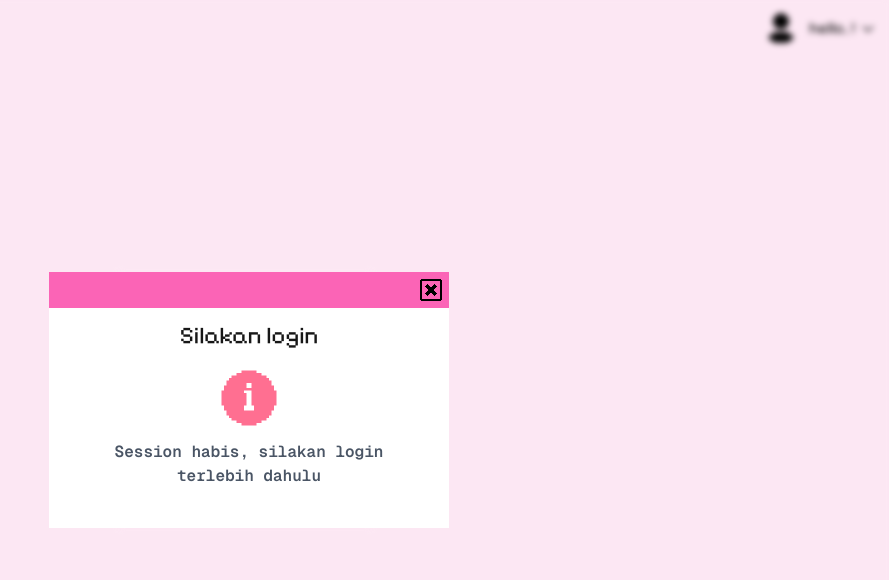
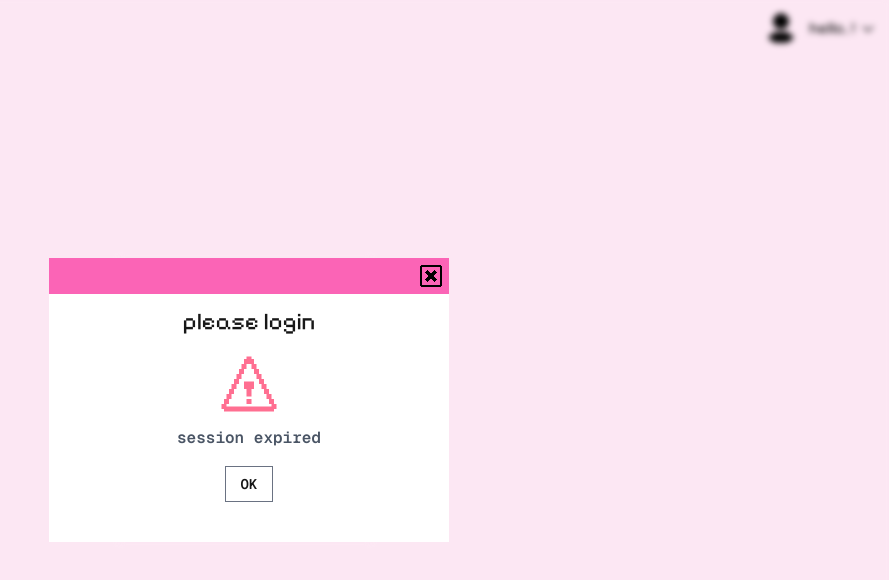
Before and after one commit to ideliamn/pinkpocketjournal, a Next.js app: page /dashboard in a window 1280 px wide. Shown: the top 580 px of the page, without its empty margins (391-1280 px from the left). Built offline with nearby package versions, Linux system fonts and the light colour scheme; no server answers.

Commit message:
fix session validation

```diff
--- a/app/(admin)/periods/page.tsx
+++ b/app/(admin)/periods/page.tsx
@@ -39,7 +39,7 @@ export default function Periods() {
     }
 
     const { profile } = useProfile()
-    const [loading, setLoading] = useState(true);
+    const [loading, setLoading] = useState(false);
     const [openModalAdd, setOpenModalAdd] = useState(false);
     const [openModalSuccess, setOpenModalSuccess] = useState(false);
     const [successMessage, setSuccessMessage] = useState("");
--- a/app/components/header/UserDropdown.tsx
+++ b/app/components/header/UserDropdown.tsx
@@ -23,7 +23,9 @@ export default function UserDropdown() {
     const [logoutLoading, setLogoutLoading] = useState(false);
 
     useEffect(() => {
-        if (!user && !profile && !loading) {
+        if (loading) return;
+
+        if (!user || !profile) {
             setOpenModalInfo(true);
         }
     }, [loading, user, profile])
@@ -58,13 +60,14 @@ export default function UserDropdown() {
             {/* Modal Info */}
             {openModalInfo && (
                 <SimpleModal
-                    type="info"
+                    type="warning"
                     isOpen={openModalInfo}
                     onClose={() => goToLogin()}
-                    title="Silakan login"
-                    message="Session habis, silakan login terlebih dahulu"
-                // yesButtonText="Ya"
-                // handleYes={() => goToLogin()}
+                    title="please login"
+                    message="session expired"
+                    yesButton
+                    yesButtonText="OK"
+                    handleYes={goToLogin}
                 />
             )}
             <button onClick={toggleDropdown} className="flex items-center dropdown-toggle cursor-pointer hover:bg-white/70 hover:text-pink-600 hover:underline">
--- a/app/components/modals/SimpleModal.tsx
+++ b/app/components/modals/SimpleModal.tsx
@@ -2,6 +2,7 @@
 
 import { Geist_Mono, Pixelify_Sans } from "next/font/google";
 import { Modal } from ".";
+import Button from "../ui/button/Button";
 
 interface ModalSuccessProps {
     type: "success" | "failed" | "info" | "warning"; // success / failed / info / warning
@@ -9,6 +10,12 @@ interface ModalSuccessProps {
     onClose: () => void;
     title?: string;
     message?: string;
+    yesButton?: boolean;
+    yesButtonText?: string;
+    handleYes?: () => void;
+    noButton?: boolean;
+    noButtonText?: string;
+    handleNo?: () => void;
 }
 
 const pixelify = Pixelify_Sans({
@@ -22,7 +29,14 @@ const geistMono = Geist_Mono({
     weight: ["600"]
 });
 
-const svgIconTitle = {
+const polygon = {
+    success: "",
+    failed: "",
+    info: "",
+    warning: "14 11 14 14 13 14 13 17 11 17 11 14 10 14 10 11 14 11"
+}
+
+const path = {
     success: "m22,9v-2h-1v-2h-1v-1h-1v-1h-2v-1h-2v-1h-6v1h-2v1h-2v1h-1v1h-1v2h-1v2h-1v6h1v2h1v2h1v1h1v1h2v1h2v1h6v-1h2v-1h2v-1h1v-1h1v-2h1v-2h1v-6h-1Zm-4,3h-1v1h-1v1h-1v1h-1v1h-1v1h-1v1h-2v-1h-1v-1h-1v-1h-1v-1h-1v-2h1v-1h2v1h1v1h2v-1h1v-1h1v-1h1v-1h1v-1h2v1h1v2h-1v1Z",
     failed: "m22,9v-2h-1v-2h-1v-1h-1v-1h-2v-1h-2v-1h-6v1h-2v1h-2v1h-1v1h-1v2h-1v2h-1v6h1v2h1v2h1v1h1v1h2v1h2v1h6v-1h2v-1h2v-1h1v-1h1v-2h1v-2h1v-6h-1Zm-8,7v-1h-1v-1h-2v1h-1v1h-1v1h-1v-1h-1v-1h1v-1h1v-1h1v-2h-1v-1h-1v-1h-1v-1h1v-1h1v1h1v1h1v1h2v-1h1v-1h1v-1h1v1h1v1h-1v1h-1v1h-1v2h1v1h1v1h1v1h-1v1h-1v-1h-1Z",
     info: "m22,9v-2h-1v-2h-1v-1h-1v-1h-2v-1h-2v-1h-6v1h-2v1h-2v1h-1v1h-1v2h-1v2h-1v6h1v2h1v2h1v1h1v1h2v1h2v1h6v-1h2v-1h2v-1h1v-1h1v-2h1v-2h1v-6h-1Zm-11-3h2v2h-2v-2Zm-1,9h1v-5h-1v-1h3v6h1v2h-4v-2Z",
@@ -35,6 +49,12 @@ export default function SimpleModal({
     onClose,
     title = type == "info" ? type : type + "!",
     message,
+    yesButton = false,
+    yesButtonText = "",
+    handleYes = () => { },
+    noButton = false,
+    noButtonText = "",
+    handleNo = () => { },
 }: ModalSuccessProps) {
     return (
         <Modal isOpen={isOpen} onClose={onClose} className="max-w-[400px] p-10">
@@ -44,10 +64,20 @@ export default function SimpleModal({
                 </h4>
                 <div className="relative flex items-center justify-center z-1 mb-3">
                     <svg width="60" height="60" fill="#FF6F91" id="times-circle-solid" xmlns="http://www.w3.org/2000/svg" viewBox="0 0 24 24">
-                        <path d={`${svgIconTitle[type]}`} />
+                        <polygon points={`${polygon[type]}`} />
+                        <rect x="11" y="18" width="2" height="2" />
+                        <path d={`${path[type]}`} />
                     </svg>
                 </div>
                 <p className={`text-gray-600 dark:text-gray-400 ${geistMono.className}`}>{message}</p>
+                <div className={`${pixelify.className} mt-4 flex gap-6 items-center justify-center`}>
+                    {yesButton && <Button size="sm" variant="outline" className={`${geistMono.className} text-s cursor-pointer hover:underline hover:text-pink-600`} onClick={handleYes}>
+                        {yesButtonText}
+                    </Button>}
+                    {noButton && <Button size="sm" variant="outline" className={`${geistMono.className} text-s cursor-pointer hover:underline hover:text-pink-600`} onClick={handleNo}>
+                        {noButtonText}
+                    </Button>}
+                </div>
             </div>
         </Modal >
     )
```
